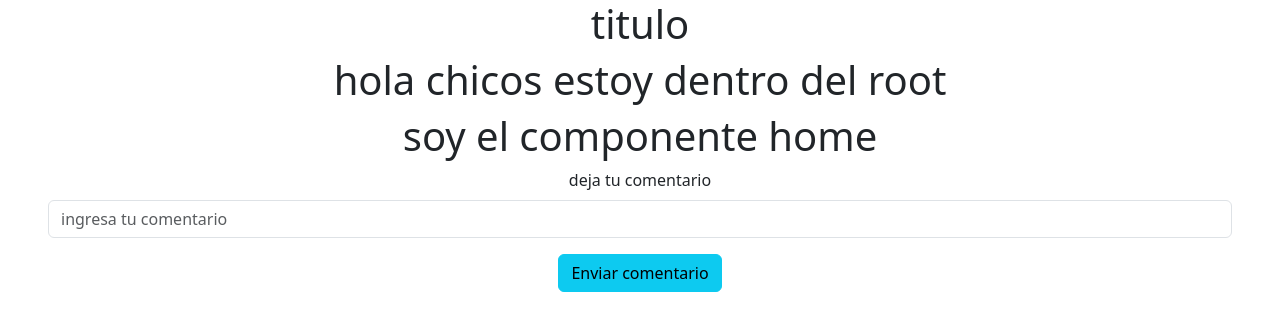
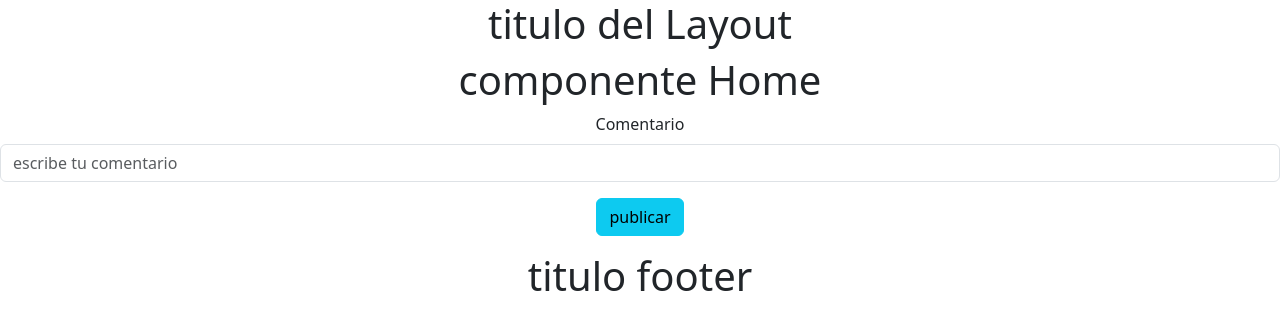
Before and after one commit to guillermomezzano/ayudantiaCDojo, a React (Create React App) app: page / in a window 1280 px wide. Shown: the top 330 px of the page. Built offline with nearby package versions, Linux system fonts and the light colour scheme.

Commit message:
Primer commit

```diff
--- a/package.json
+++ b/package.json
@@ -6,7 +6,9 @@
     "@testing-library/jest-dom": "^5.17.0",
     "@testing-library/react": "^13.4.0",
     "@testing-library/user-event": "^13.5.0",
+    "bootstrap": "^5.3.3",
     "react": "^18.2.0",
+    "react-bootstrap": "^2.10.1",
     "react-dom": "^18.2.0",
     "react-scripts": "5.0.1",
     "web-vitals": "^2.1.4"
--- a/src/App.js
+++ b/src/App.js
@@ -6,8 +6,7 @@ import "bootstrap/dist/css/bootstrap.min.css";
 function App() {
   return (
     <div className="App">
-      <Layout title={"titulo"}>
-        <h1>hola chicos estoy dentro del root</h1>
+      <Layout title={"titulo del Layout"} footer={"titulo footer"}>
         <Home />
       </Layout>
     </div>
--- a/src/componets/CommentsList.js
+++ b/src/componets/CommentsList.js
@@ -1,17 +1,13 @@
-import React, { Component } from "react";
-import commentsList from "./commentslist.module.css";
+import React from "react";
 
-class CommentsList extends Component {
-  render() {
-    const { comments } = this.props;
-    console.log("comments de CommentsList", comments);
+const CommentsList = ({ comments, removeCommnets }) => {
   return (
     <div>
       <ul>
-          {comments.reverse().map((comment, index) => (
-            <li className={commentsList.ul}>
-              {comment}
-              <button onClick={() => this.props.removeComments(index)}>
+        {comments.map((unComments, index) => (
+          <li key={index}>
+            {unComments}
+            <button onClick={() => removeCommnets(index)}>
               eliminar comentario
             </button>
           </li>
@@ -19,6 +15,32 @@ class CommentsList extends Component {
       </ul>
     </div>
   );
-  }
-}
+};
+
 export default CommentsList;
+
+// class components
+// import React, { Component } from "react";
+
+// class CommentsList extends Component {
+//   render() {
+//     const { comments } = this.props;
+//     console.log("CommentsList", comments);
+//     return (
+//       <div>
+//         <ul>
+//           {comments.map((unComments, index) => (
+//             <li key={index}>
+//               {unComments}
+//               <button onClick={() => this.props.removeCommnets(index)}>
+//                 eliminar comentario
+//               </button>
+//             </li>
+//           ))}
+//         </ul>
+//       </div>
+//     );
+//   }
+// }
+
+// export default CommentsList;
--- a/src/componets/Layout.js
+++ b/src/componets/Layout.js
@@ -1,14 +1,31 @@
-import React, { Component } from "react";
+import React from "react";
 
-class Layout extends Component {
-  render() {
-    return (
-      <div>
-        <h1>{this.props.title}</h1>
-        {this.props.children}
-      </div>
-    );
-  }
-}
+const Layout = ({ children, title, footer }) => {
+  return (
+    <div>
+      <h1>{title}</h1>
+      {children}
+      <h1>{footer}</h1>
+    </div>
+  );
+};
 
 export default Layout;
+
+// class components
+
+// import React, { Component } from "react";
+
+// class Layout extends Component {
+//   render() {
+//     return (
+//       <div>
+//         <h1>{this.props.title}</h1>
+//         {this.props.children}
+//         <h1>{this.props.footer}</h1>
+//       </div>
+//     );
+//   }
+// }
+
+// export default Layout;
--- a/src/componets/commentslist.module.css
+++ /dev/null
@@ -1,3 +0,0 @@
-ul {
-    list-style-type: none;
-}
--- a/src/pages/Home.js
+++ b/src/pages/Home.js
@@ -1,62 +1,116 @@
-import React, { Component } from "react";
+import { useState } from "react";
 import { Form, Button } from "react-bootstrap";
 import CommentsList from "../componets/CommentsList";
 
-class Home extends Component {
-  constructor(props) {
-    super(props);
-    this.state = {
-      coment: "",
-      comments: [],
+const Home = () => {
+  const [comment, setComment] = useState("");
+  const [comments, setComments] = useState([]);
+
+  const handleInputChange = (e) => {
+    console.log(e);
+    console.log(e.target);
+    setComment(e.target.value);
   };
-    this.removeComments = this.removeComments.bind(this);
-  }
 
-  handlerComent(event) {
-    console.log(event);
-    console.log(event.target.value);
-    this.setState({ coment: event.target.value });
-  }
+  const sendComment = (e) => {
+    e.preventDefault();
+    setComments([...comments, comment]);
+    console.log("sendComment");
+    setComment("");
+  };
 
-  sendComments(event) {
-    event.preventDefault();
-    this.setState({ comments: [...this.state.comments, this.state.coment] });
-    this.setState({ coment: "" });
-  }
+  const removeCommnets = (index) => {
+    const newComments = comments.filter((unComments, idx) => idx !== index);
+    console.log(newComments);
+    setComments(newComments);
+  };
 
-  removeComments(index) {
-    const newComments = this.state.comments.filter(
-      (comment, idx) => idx !== index
-    );
-    this.setState({ comments: newComments });
-  }
-  render() {
-    //render se actualiza cada vez q cambio un estado
-    console.log(this.state.comments);
   return (
     <div>
-        <h1>soy el componente home</h1>
-        <Form className="mx-5" onSubmit={(event) => this.sendComments(event)}>
+      <h1>componente Home</h1>
+      <Form onSubmit={(e) => sendComment(e)}>
         <Form.Group className="mb-3" controlId="exampleForm.ControlInput1">
-            <Form.Label>deja tu comentario</Form.Label>
+          <Form.Label>Comentario</Form.Label>
           <Form.Control
+            value={comment}
             type="text"
-              placeholder="ingresa tu comentario"
-              value={this.state.coment}
-              onChange={(event) => this.handlerComent(event)}
+            placeholder="escribe tu comentario"
+            onChange={(e) => handleInputChange(e)}
           />
         </Form.Group>
-          <Button variant="info" type="submit">
-            Enviar comentario
+        <Button type="submit" variant="info">
+          publicar
         </Button>
       </Form>
-        <CommentsList
-          comments={this.state.comments}
-          removeComments={this.removeComments}
-        />
+      <CommentsList comments={comments} removeCommnets={removeCommnets} />
     </div>
   );
-  }
-}
+};
 
 export default Home;
+
+// class components
+
+// import React, { Component } from "react";
+// import { Form, Button } from "react-bootstrap";
+// import CommentsList from "../componets/CommentsList";
+
+// class Home extends Component {
+//   constructor(props) {
+//     super(props);
+//     this.state = {
+//       comment: "",
+//       comments: [],
+//     };
+//     this.removeCommnets = this.removeCommnets.bind(this);
+//   }
+
+//   handleInputChange = (e) => {
+//     console.log(e);
+//     console.log(e.target);
+//     this.setState({ comment: e.target.value });
+//   };
+
+//   sendComment = (e) => {
+//     e.preventDefault();
+//     this.setState({ comments: [...this.state.comments, this.state.comment] });
+//     console.log("sendComment");
+//     this.setState({ comment: "" });
+//   };
+//   removeCommnets = (index) => {
+//     const newComments = this.state.comments.filter(
+//       (unComments, idx) => idx !== index
+//     );
+//     console.log(newComments);
+//     this.setState({ comments: newComments });
+//   };
+
+//   render() {
+//     console.log(this.state.comments);
+//     return (
+//       <div>
+//         <h1>componente Home</h1>
+//         <Form onSubmit={(e) => this.sendComment(e)}>
+//           <Form.Group className="mb-3" controlId="exampleForm.ControlInput1">
+//             <Form.Label>Comentario</Form.Label>
+//             <Form.Control
+//               value={this.state.comment}
+//               type="text"
+//               placeholder="escribe tu comentario"
+//               onChange={(e) => this.handleInputChange(e)}
+//             />
+//           </Form.Group>
+//           <Button type="submit" variant="info">
+//             publicar
+//           </Button>
+//         </Form>
+//         <CommentsList
+//           comments={this.state.comments}
+//           removeCommnets={this.removeCommnets}
+//         />
+//       </div>
+//     );
+//   }
+// }
+
+// export default Home;
```
Also changed, not shown: 1 other file (tests, documents, lock files or other folders). Lines whose indentation alone changed are shown as unchanged.
